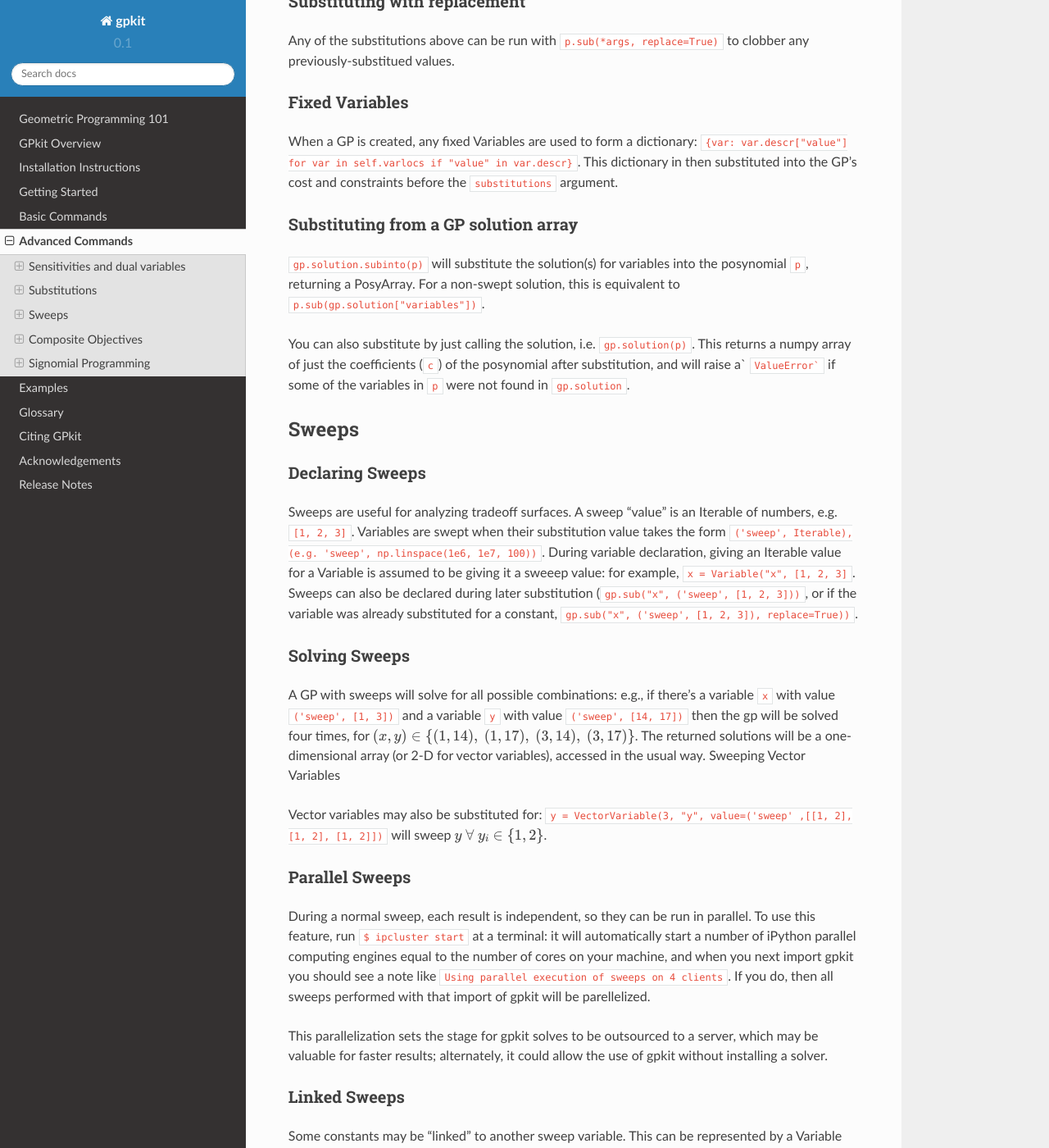
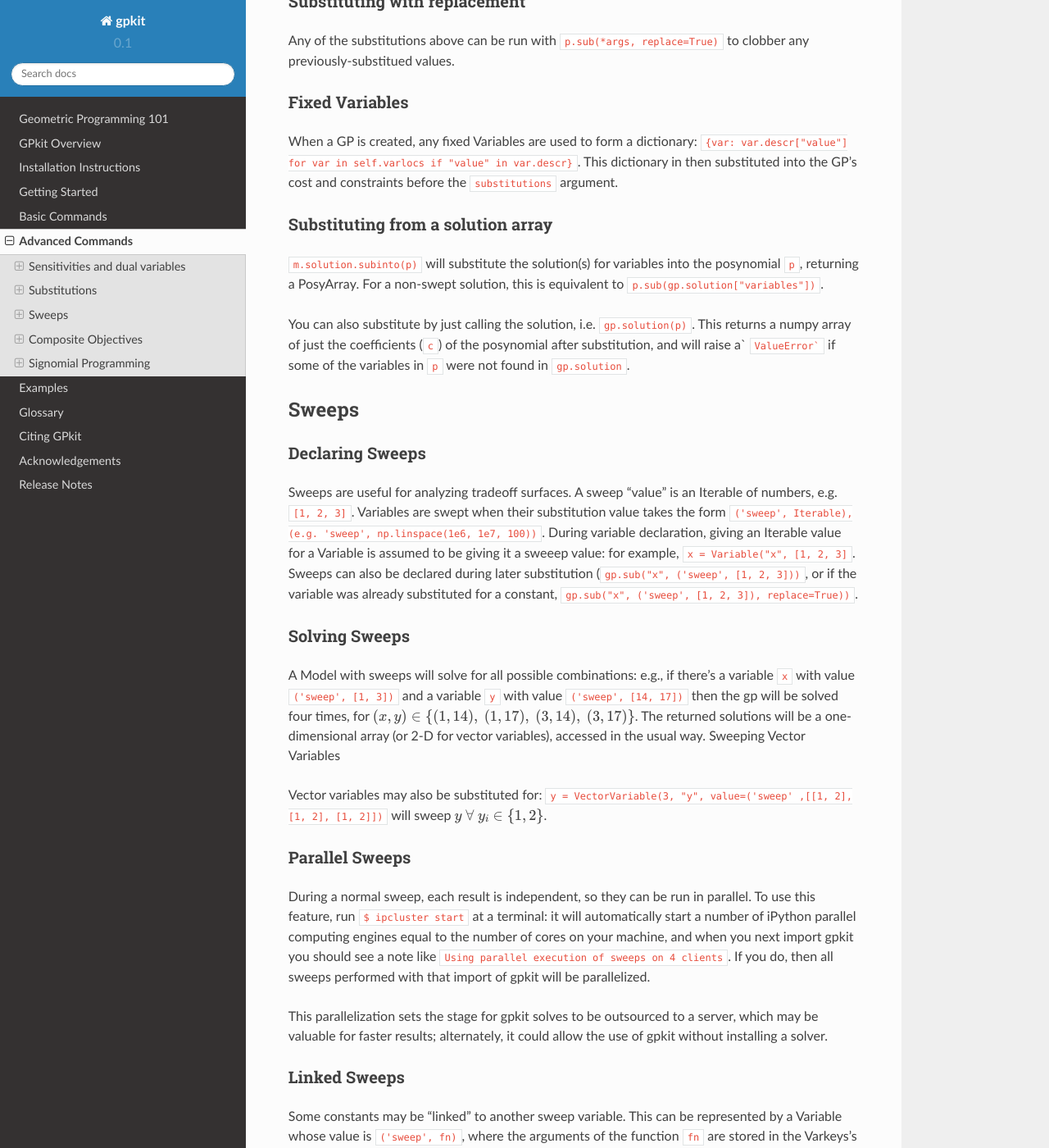
Before and after one commit to convexengineering/gpkit, a Sphinx documentation site: the page built from docs/source/advancedcommands.rst, in a window 1280 px wide and 1400 px high, scrolled down 3042 px. Shown: the whole window at 82% size. Built offline with Sphinx 7.4.7 and the Read the Docs theme 2.0.0, drawn with Linux system fonts in a browser that asks for light colours; some of the changed text lies outside the part shown.

Commit message:
begin updating docs

````diff
--- a/docs/source/advancedcommands.rst
+++ b/docs/source/advancedcommands.rst
@@ -17,7 +17,7 @@
     import gpkit
     x = gpkit.Variable("x")
     x_min = gpkit.Variable("x_{min}", 2)
-    sol = gpkit.GP(x, [x_min <= x]).solve()
+    sol = gpkit.Model(x, [x_min <= x]).solve()
     assert sol.senssubinto(x_min) == 1
 
 These sensitivities are actually log derivatives (:math:`\frac{d \mathrm{log}(y)}{d \mathrm{log}(x)}`); whereas a regular derivative is a tangent line, these are tangent monomials, so the ``1`` above indicates that ``x_min`` has a linear relation with the objective. This is confirmed by a further example:
@@ -27,7 +27,7 @@
     import gpkit
     x = gpkit.Variable("x")
     x_squared_min = gpkit.Variable("x^2_{min}", 2)
-    sol = gpkit.GP(x, [x_squared_min <= x**2]).solve()
+    sol = gpkit.Model(x, [x_squared_min <= x**2]).solve()
     assert sol.senssubinto(x_squared_min) == 2
 
 Plotting variable sensitivities
@@ -38,7 +38,7 @@
 .. code-block:: python
 
     from gpkit.interactive.plotting import sensitivity_plot
-    sensitivity_plot(gp)
+    sensitivity_plot(m)
 
 Which produces the following plot:
 
@@ -127,10 +127,10 @@
 
 When a GP is created, any fixed Variables are used to form a dictionary: ``{var: var.descr["value"] for var in self.varlocs if "value" in var.descr}``. This dictionary in then substituted into the GP's cost and constraints before the ``substitutions`` argument.
 
-Substituting from a GP solution array
+Substituting from a solution array
 -------------------------------------
 
-``gp.solution.subinto(p)`` will substitute the solution(s) for variables into the posynomial ``p``, returning a PosyArray. For a non-swept solution, this is equivalent to ``p.sub(gp.solution["variables"])``.
+``m.solution.subinto(p)`` will substitute the solution(s) for variables into the posynomial ``p``, returning a PosyArray. For a non-swept solution, this is equivalent to ``p.sub(gp.solution["variables"])``.
 
 You can also substitute by just calling the solution, i.e. ``gp.solution(p)``. This returns a numpy array of just the coefficients (``c``) of the posynomial after substitution, and will raise a` ``ValueError``` if some of the variables in ``p`` were not found in ``gp.solution``.
 
@@ -147,7 +147,7 @@
 Solving Sweeps
 --------------
 
-A GP with sweeps will solve for all possible combinations: e.g., if there’s a variable ``x`` with value ``('sweep', [1, 3])`` and a variable ``y`` with value ``('sweep', [14, 17])`` then the gp will be solved four times, for :math:`(x,y)\in\left\{(1, 14),\ (1, 17),\ (3, 14),\ (3, 17)\right\}`. The returned solutions will be a one-dimensional array (or 2-D for vector variables), accessed in the usual way.
+A Model with sweeps will solve for all possible combinations: e.g., if there’s a variable ``x`` with value ``('sweep', [1, 3])`` and a variable ``y`` with value ``('sweep', [14, 17])`` then the gp will be solved four times, for :math:`(x,y)\in\left\{(1, 14),\ (1, 17),\ (3, 14),\ (3, 17)\right\}`. The returned solutions will be a one-dimensional array (or 2-D for vector variables), accessed in the usual way.
 Sweeping Vector Variables
 
 Vector variables may also be substituted for: ``y = VectorVariable(3, "y", value=('sweep' ,[[1, 2], [1, 2], [1, 2]])`` will sweep :math:`y\ \forall~y_i\in\left\{1,2\right\}`.
@@ -155,7 +155,7 @@
 Parallel Sweeps
 -----------------------
 
-During a normal sweep, each result is independent, so they can be run in parallel. To use this feature, run ``$ ipcluster start`` at a terminal: it will automatically start a number of iPython parallel computing engines equal to the number of cores on your machine, and when you next import gpkit you should see a note like ``Using parallel execution of sweeps on 4 clients``. If you do, then all sweeps performed with that import of gpkit will be parellelized.
+During a normal sweep, each result is independent, so they can be run in parallel. To use this feature, run ``$ ipcluster start`` at a terminal: it will automatically start a number of iPython parallel computing engines equal to the number of cores on your machine, and when you next import gpkit you should see a note like ``Using parallel execution of sweeps on 4 clients``. If you do, then all sweeps performed with that import of gpkit will be parallelized.
 
 This parallelization sets the stage for gpkit solves to be outsourced to a server, which may be valuable for faster results; alternately, it could allow the use of gpkit without installing a solver.
 
@@ -170,13 +170,13 @@
 .. code-block:: python
 
     # code from t_GPSubs.test_VectorSweep in tests/t_sub.py
-    from gpkit import Variable, VectorVariable, GP
+    from gpkit import Variable, VectorVariable, Model
 
     x = Variable("x")
     y = VectorVariable(2, "y")
-    gp = GP(x, [x >= y.prod()])
-    gp.sub(y, ('sweep', [[2, 3], [5, 7, 11]]))
-    a = gp.solve(printing=False)["cost"]
+    m = Model(x, [x >= y.prod()])
+    m.substitutions.update({y: ('sweep', [[2, 3], [5, 7, 11]])})
+    a = m.solve(printing=False)["cost"]
     b = [10, 14, 22, 15, 21, 33]
     assert all(abs(a-b)/(a+b) < 1e-7)
 
@@ -206,12 +206,12 @@
 
     co_sweep = [0] + np.logspace(-6, 0, 10).tolist()
 
-    obj = gpkit.composite_objective(L+W, W**-1 * L**-3,
-                                    normsub={L:10, W: 10},
-                                    sweep=co_sweep)
+    obj = gpkit.tools.composite_objective(L+W, W**-1 * L**-3,
+                                          normsub={L:10, W: 10},
+                                          sweep=co_sweep)
 
-    gp = gpkit.GP(obj, eqns)
-    gp.solve()
+    m = gpkit.Model(obj, eqns)
+    m.solve()
 
 The ``normsub`` argument specifies an expected value for your solution to normalize the different :math:`g_i` (you can also do this by hand). The feasibility of the problem should not depend on the normalization, but the spacing of the sweep will.
 
--- a/docs/source/examples/beam_bending.py
+++ b/docs/source/examples/beam_bending.py
@@ -1,4 +1,4 @@
-from gpkit import Variable, VectorVariable, GP
+from gpkit import Variable, VectorVariable, Model
 import numpy as np
 
 N = 4
@@ -43,7 +43,7 @@
 			   Mass == rho*Volume
 			  )
 
-gp = GP(Mass, constraints)
-sol = gp.solve(printing=False)
+m = Model(Mass, constraints)
+sol = m.solve(verbosity=0)
 print sol(Mass)
 print sol(d)
--- a/docs/source/examples/gptutorial2p3.py
+++ b/docs/source/examples/gptutorial2p3.py
@@ -1,18 +1,18 @@
-from gpkit import Variable, GP
+from gpkit import Variable, Model
 
 # Declare decision variables
 x = Variable('x')
 y = Variable('y')
 z = Variable('z')
 
-# formulate the GP directly
-prob = GP(y/x,      # objective
+# formulate the Model directly
+prob = Model(y/x,      # objective
           [2 <= x,  # constraints
            x <= 3,
            x**2 + 3*y/z <= y**0.5,
            x/y == z**2])
 
-# Solve the GP -- note, it's infeasible!
+# Solve the Model -- note, it's infeasible!
 sol = prob.solve()
 
 # Print results table
--- a/docs/source/examples/simple_box.py
+++ b/docs/source/examples/simple_box.py
@@ -1,4 +1,4 @@
-from gpkit import Variable, GP
+from gpkit import Variable, Model
 
 # Parameters
 alpha = Variable("alpha", 2, "-", "lower limit, wall aspect ratio")
@@ -25,11 +25,11 @@
 V = h*w*d
 objective = 1/V #To maximize V, we minimize its reciprocal
 
-# Formulate the GP
-gp = GP(objective, constraints)
+# Formulate the Model
+m = Model(objective, constraints)
 
-# Solve the GP
-sol = gp.solve(printing=False)
+# Solve the Model
+sol = m.solve(verbosity=0)
 
 # Print results table
 print sol.table()
--- a/docs/source/examples/simple_sp.py
+++ b/docs/source/examples/simple_sp.py
@@ -6,11 +6,10 @@
 y = gpkit.Variable('y')
 
 # must enable signomials for subtraction
-gpkit.enable_signomials()
+with gpkit.enable_signomials():
+    constraints = [x >= 1-y, y <= 0.1]
 
 # create and solve the SP
-sp = gpkit.SP(x, [x >= 1-y, y <= 0.1])
-sol = sp.localsolve(printing=False)
+m = gpkit.Model(x, constraints)
+sol = m.localsolve(verbosity=0)
 assert abs(sol(x) - 0.9) < 1e-6
-
-gpkit.disable_signomials()
--- a/docs/source/examples/simple_wing.py
+++ b/docs/source/examples/simple_wing.py
@@ -40,11 +40,11 @@
                0.5 * rho * V_min**2 * C_Lmax * S >= W,
                Re == rho * V * (S/A)**0.5 / mu]
 
-# Formulate the GP
-gp = GP(objective, constraints)
+# Formulate the Model
+m = Model(objective, constraints)
 
-# Solve the GP
-sol = gp.solve()
+# Solve the Model
+sol = m.solve()
 
 # Print the solution table
 print sol.table()
--- a/docs/source/examples/simpleflight.py
+++ b/docs/source/examples/simpleflight.py
@@ -56,14 +56,14 @@
               W >= W_0 + W_w]
 
 
-def gp():
-    return gpkit.GP(D, equations)
+def m():
+    return gpkit.Model(D, equations)
 
 
 def sweep(n):
     substitutions = {V_min: ("sweep", np.linspace(20, 25, n)),
                      V: ("sweep", np.linspace(45, 55, n)), }
-    return gpkit.GP(D, equations, substitutions)
+    return gpkit.Model(D, equations, substitutions)
 
 
 if __name__ == "__main__":
--- a/docs/source/examples/water_tank.py
+++ b/docs/source/examples/water_tank.py
@@ -1,4 +1,4 @@
-from gpkit import Variable, VectorVariable, GP
+from gpkit import Variable, VectorVariable, Model
 M   = Variable("M", 100, "kg", "Mass of Water in the Tank")
 rho = Variable("\\rho", 1000, "kg/m^3", "Density of Water in the Tank")
 A   = Variable("A", "m^2", "Surface Area of the Tank")
@@ -10,6 +10,6 @@
                M == V*rho
                )
 
-gp = GP(A, constraints)
-sol = gp.solve(printing=False)
+m = Model(A, constraints)
+sol = m.solve(verbosity=0)
 print sol.table()
--- a/docs/source/examples/x_greaterthan_1.py
+++ b/docs/source/examples/x_greaterthan_1.py
@@ -1,4 +1,4 @@
-from gpkit import Variable, GP
+from gpkit import Variable, Model
 
 # Decision variable
 x = Variable('x')
@@ -9,11 +9,11 @@
 # Objective (to minimize)
 objective = x
 
-# Formulate the GP
-gp = GP(objective, constraints)
+# Formulate the Model
+m = Model(objective, constraints)
 
-# Solve the GP
-sol = gp.solve(printing=False)
+# Solve the Model
+sol = m.solve(verbosity=0)
 
 # print selected results
 print "Optimal cost:  %s" % sol['cost']
````
